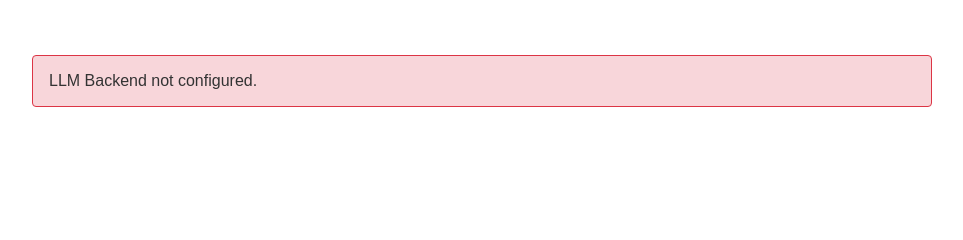
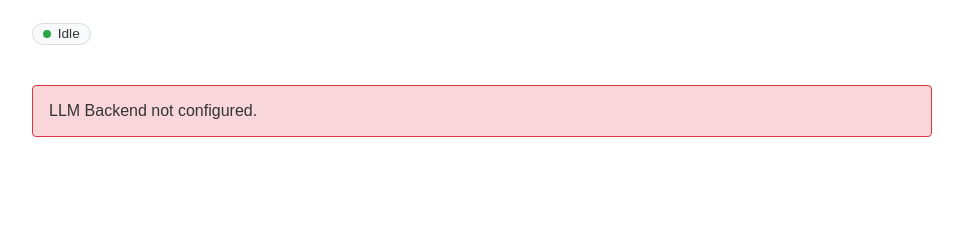
Before and after one commit to GottZ/llmloop, a Flask app: page /thread/1 in a window 1280 px wide. Shown: the part 144-384 px from the top of the page, without its empty margins (158-1121 px from the left). Run offline with Flask 3, Linux system fonts and the light colour scheme; data that the repository does not hold is empty; parts of the project's set-up code (start-up, migrations or seed data) failed here and were passed over; some libraries are stand-ins or nearby versions.

Commit message:
Add live thread status indicator

```diff
--- a/src/app.py
+++ b/src/app.py
@@ -18,6 +18,24 @@ app.config.from_object(Config)
 # Global state for HITL (simple in-memory storage for this demo)
 # Key: thread_id, Value: {tool_history: [], runner_resp: "", commands: []}
 PENDING_APPROVALS = {}
+# Track thread-level activity for SSE status updates
+THREAD_STATUSES = {}
+
+
+def set_thread_status(thread_id, state):
+    THREAD_STATUSES[thread_id] = {"state": state, "token": uuid.uuid4().hex}
+
+
+def get_thread_status(thread_id):
+    status = THREAD_STATUSES.get(thread_id)
+    if status:
+        return status
+    # Deterministic token so SSE consumers still get an initial state
+    return {"state": "idle", "token": f"idle-{thread_id}"}
+
+
+def clear_thread_status(thread_id):
+    THREAD_STATUSES.pop(thread_id, None)
 
 @app.route('/')
 def index():
@@ -39,6 +57,7 @@ def new_thread():
     cur.execute("INSERT INTO threads (cwd, context_summary) VALUES (%s, '') RETURNING id", (cwd,))
     thread_id = cur.fetchone()[0]
     conn.close()
+    set_thread_status(thread_id, "idle")
     return redirect(url_for('view_thread', thread_id=thread_id))
 
 @app.route('/thread/<int:thread_id>')
@@ -76,7 +95,10 @@ def thread_events(thread_id):
         extras = import_extras()
         last_id = after
         last_pending_token = None
+        status_info = get_thread_status(thread_id)
+        last_status_token = status_info['token']
         last_heartbeat = time.time()
+        yield f"data: {json.dumps({'type': 'status', 'state': status_info['state']})}\n\n"
         try:
             while True:
                 with conn.cursor(cursor_factory=extras.RealDictCursor) as cur:
@@ -106,6 +128,10 @@ def thread_events(thread_id):
                         "commands": pending['commands'] if pending else []
                     }
                     yield f"data: {json.dumps(payload)}\n\n"
+                status_state = get_thread_status(thread_id)
+                if status_state['token'] != last_status_token:
+                    last_status_token = status_state['token']
+                    yield f"data: {json.dumps({'type': 'status', 'state': status_state['state']})}\n\n"
                 now = time.time()
                 if now - last_heartbeat >= 15:
                     yield ": keep-alive\n\n"
@@ -125,7 +151,12 @@ def send_message(thread_id):
     wants_json = request.accept_mimetypes.best_match(['application/json', 'text/html']) == 'application/json'
 
     orch = Orchestrator(thread_id)
-    result = orch.process_user_message(user_input, use_tools, hitl, continuous_intent)
+    set_thread_status(thread_id, "running")
+    try:
+        result = orch.process_user_message(user_input, use_tools, hitl, continuous_intent)
+    except Exception:
+        set_thread_status(thread_id, "idle")
+        raise
 
     response_body = {"status": result.get('status')}
 
@@ -134,14 +165,17 @@ def send_message(thread_id):
         pending['continuous_intent'] = continuous_intent
         pending['token'] = uuid.uuid4().hex
         PENDING_APPROVALS[thread_id] = pending
+        set_thread_status(thread_id, "waiting_approval")
         if not wants_json:
             flash("Approval required for tool execution.", "warning")
     elif result['status'] == 'error':
         response_body['error'] = result.get('error')
+        set_thread_status(thread_id, "idle")
         if not wants_json:
             flash(f"Error: {result.get('error')}", "danger")
     else:
         response_body['status'] = 'complete'
+        set_thread_status(thread_id, "idle")
 
     if wants_json:
         return jsonify(response_body)
@@ -166,13 +200,24 @@ def approve_tools(thread_id):
 
     # Resume
     orch = Orchestrator(thread_id)
+    set_thread_status(thread_id, "running")
     continuous_intent = pending.get('continuous_intent', True)
-    result = orch.resume_tool_loop_after_approval(
-        pending['tool_history'], pending['runner_resp'], pending['commands'], continuous_intent
-    )
+    try:
+        result = orch.resume_tool_loop_after_approval(
+            pending['tool_history'], pending['runner_resp'], pending['commands'], continuous_intent
+        )
+    except Exception:
+        set_thread_status(thread_id, "idle")
+        raise
 
     if result['status'] == 'error':
         flash(f"Error: {result.get('error')}", "danger")
+        set_thread_status(thread_id, "idle")
+    elif result['status'] == 'approval_required':
+        # Nested approval currently unsupported but keep status consistent
+        set_thread_status(thread_id, "waiting_approval")
+    else:
+        set_thread_status(thread_id, "idle")
 
     return redirect(url_for('view_thread', thread_id=thread_id))
 
@@ -194,6 +239,7 @@ def retry_last(thread_id):
          return redirect(url_for('view_thread', thread_id=thread_id))
 
     orch = Orchestrator(thread_id)
+    set_thread_status(thread_id, "running")
 
     # If the last response was from the planner, reuse its TOOL_INTENT so the
     # tool runner can evaluate the pending commands without waiting for another
@@ -202,15 +248,29 @@ def retry_last(thread_id):
         intent = orch._extract_tag(last_msg['content'], "TOOL_INTENT") if last_msg['content'] else None
         if not intent or intent.lower().strip() == "none":
             flash("Last planner message did not include a runnable tool intent.", "info")
+            set_thread_status(thread_id, "idle")
             return redirect(url_for('view_thread', thread_id=thread_id))
-        result = orch.run_tool_loop(intent, hitl=False, continuous_intent=True)
+        try:
+            result = orch.run_tool_loop(intent, hitl=False, continuous_intent=True)
+        except Exception:
+            set_thread_status(thread_id, "idle")
+            raise
     else:
         # Otherwise, fall back to rerunning the planner loop using the current
         # conversation state.
-        result = orch.run_planner_loop(use_tools=True, hitl=False, continuous_intent=True)
+        try:
+            result = orch.run_planner_loop(use_tools=True, hitl=False, continuous_intent=True)
+        except Exception:
+            set_thread_status(thread_id, "idle")
+            raise
 
     if result['status'] == 'error':
         flash(f"Retry Error: {result.get('error')}", "danger")
+        set_thread_status(thread_id, "idle")
+    elif result['status'] == 'approval_required':
+        set_thread_status(thread_id, "waiting_approval")
+    else:
+        set_thread_status(thread_id, "idle")
 
     return redirect(url_for('view_thread', thread_id=thread_id))
 
@@ -244,6 +304,7 @@ def delete_thread(thread_id):
     cur.close()
     conn.close()
     PENDING_APPROVALS.pop(thread_id, None)
+    clear_thread_status(thread_id)
     flash(f"Thread #{thread_id} deleted.", "info")
     return redirect(url_for('index'))
 
--- a/src/templates/base.html
+++ b/src/templates/base.html
@@ -25,6 +25,27 @@
         pre { background: rgba(127, 127, 127, 0.1); padding: 0.5rem; overflow-x: auto; }
         .alert { padding: 1rem; margin-bottom: 1rem; border-radius: 4px; background: rgba(255, 193, 7, 0.2); border: 1px solid var(--warning); }
         .alert-danger { background: rgba(220, 53, 69, 0.2); border: 1px solid var(--danger); }
+        .status-pill {
+            display: inline-flex;
+            align-items: center;
+            gap: 0.4rem;
+            padding: 0.15rem 0.65rem;
+            border-radius: 999px;
+            font-size: 0.85rem;
+            border: 1px solid var(--border);
+            background: var(--header);
+            color: var(--text);
+        }
+        .status-pill::before {
+            content: "";
+            width: 0.5rem;
+            height: 0.5rem;
+            border-radius: 50%;
+            background: #6c757d;
+        }
+        .status-pill.status-running::before { background: var(--warning); }
+        .status-pill.status-waiting_approval::before { background: var(--primary); }
+        .status-pill.status-idle::before { background: #28a745; }
     </style>
 </head>
 <body>
--- a/src/templates/thread.html
+++ b/src/templates/thread.html
@@ -8,6 +8,7 @@
         </form>
     </div>
 </div>
+<div id="status-indicator" class="status-pill status-idle" style="margin-bottom:0.5rem;">Idle</div>
 
 <div id="pending-approval" class="alert alert-warning" style="{% if not pending_approval %}display:none;{% endif %}">
     <h3>Approval Required</h3>
@@ -63,9 +64,11 @@
 (function() {
     const threadId = {{ thread.id }};
     const messagesEl = document.getElementById('messages');
+    const statusEl = document.getElementById('status-indicator');
     if (!messagesEl) {
         return;
     }
+    updateStatus('idle');
     let lastId = Number(messagesEl.dataset.lastId || 0);
     const eventSource = new EventSource(`/thread/${threadId}/events?after=${lastId}`);
     eventSource.onmessage = function(event) {
@@ -78,6 +81,8 @@
                 appendMessage(payload);
             } else if (payload.type === 'pending') {
                 updatePending(payload);
+            } else if (payload.type === 'status') {
+                updateStatus(payload.state);
             }
         } catch (err) {
             console.error('Failed to parse SSE payload', err);
@@ -114,6 +119,19 @@
             list.appendChild(li);
         });
         block.style.display = '';
+    }
+
+    function updateStatus(state) {
+        if (!statusEl) {
+            return;
+        }
+        const labelMap = {
+            running: 'Working…',
+            waiting_approval: 'Waiting for approval',
+            idle: 'Idle'
+        };
+        statusEl.textContent = labelMap[state] || state;
+        statusEl.className = `status-pill status-${state}`;
     }
 
     function roleColor(role) {
```
